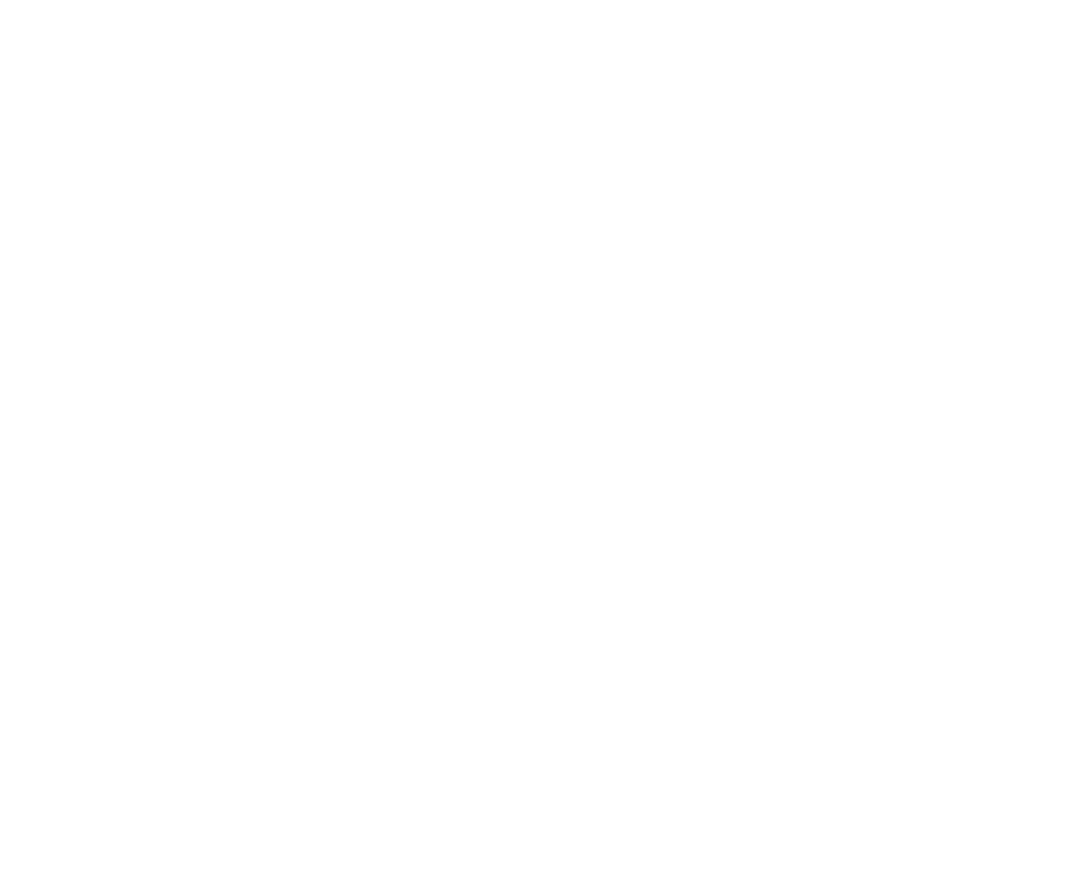
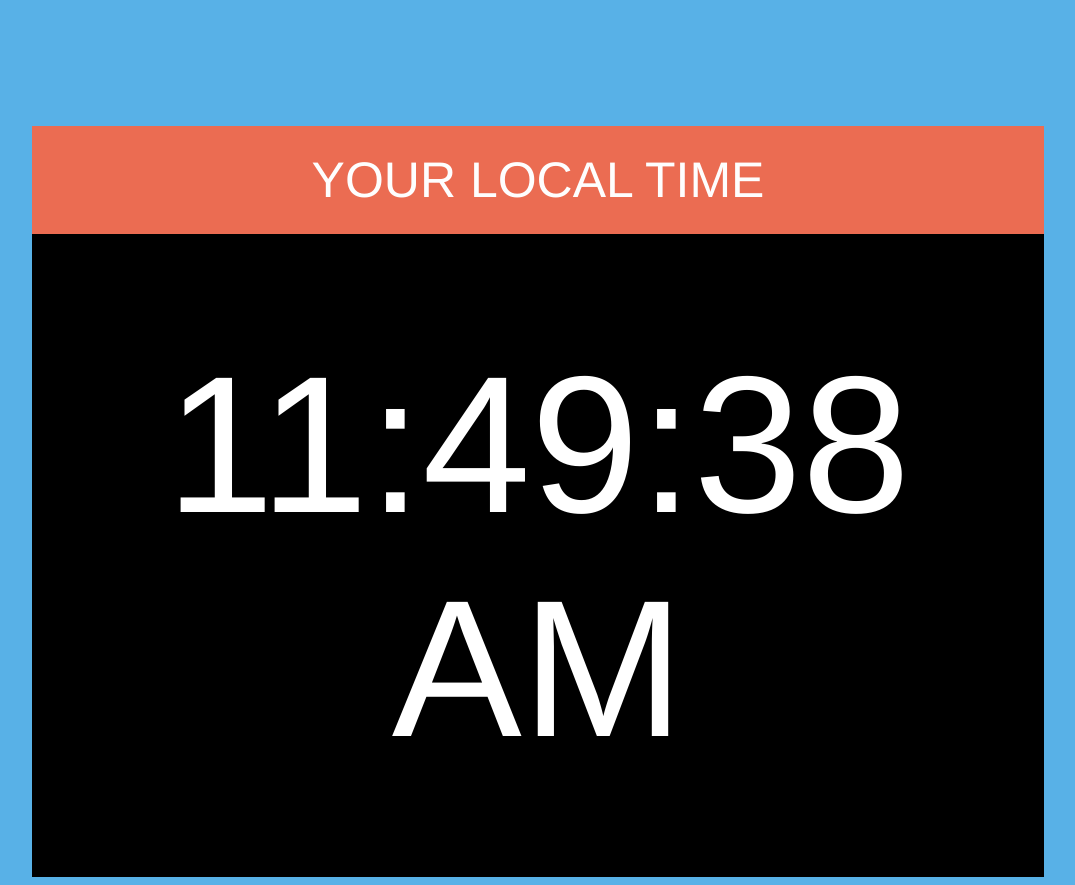
Before and after one commit to WaleedOMEGA/Digital-Clock, a plain HTML site: page index.html in a window 1280 px wide. Shown: the whole page, without its empty margins (102-1177 px from the left). Before the commit the page ends 800 px from the top, so only its background shows below. Drawn offline with Linux system fonts and the light colour scheme.

Commit message:
complete

```diff
--- a/index.html
+++ b/index.html
@@ -7,6 +7,8 @@
     <link rel="stylesheet" href="style.css">
 </head>
 <body>
+    <div id="banner"><span>Your local time</span></div>
+	  	<div id="clock"></div>
     <script src="script.js"></script>
 </body>
 </html>
--- a/script.js
+++ b/script.js
@@ -0,0 +1,23 @@
+setInterval( ()=> {
+let currentTime = new Date();
+let hours = currentTime.getHours();
+let minutes = currentTime.getMinutes();
+let seconds = currentTime.getSeconds();
+let period = "AM";
+if (hours >= 12) {
+        period = "PM";
+    }
+    if (hours > 12) {
+        hours = hours - 12;
+    }
+    if (seconds < 10) {
+        seconds = "0" + seconds;
+    }
+    if (minutes < 10) {
+        minutes = "0" + minutes;
+    }
+     let clockTime = hours + ":" + minutes + ":" + seconds + " " + period;
+
+    let clock = document.getElementById('clock');
+    clock.innerText = clockTime;
+}, 1000);
--- a/style.css
+++ b/style.css
@@ -0,0 +1,27 @@
+body {
+    background-color: #58b1e7;
+}
+
+#clock {
+    color: #fff;
+    font-size: 195px;
+    background-color: #000;
+    padding: 0.5em 0em;
+    width: 80%;
+    margin: 0px auto;
+    font-family: Helvetica, Arial;
+    text-align: center;
+}
+
+#banner {
+    color: #fefefe;
+    font-size: 50px;
+    text-align: center;
+    background-color: #EB6C52;
+    padding: 0.5em 0em;
+    width: 80%;
+    margin: 10% auto 0%;
+    font-family: Helvetica;
+    text-align: center;
+    text-transform: uppercase;
+}
```
